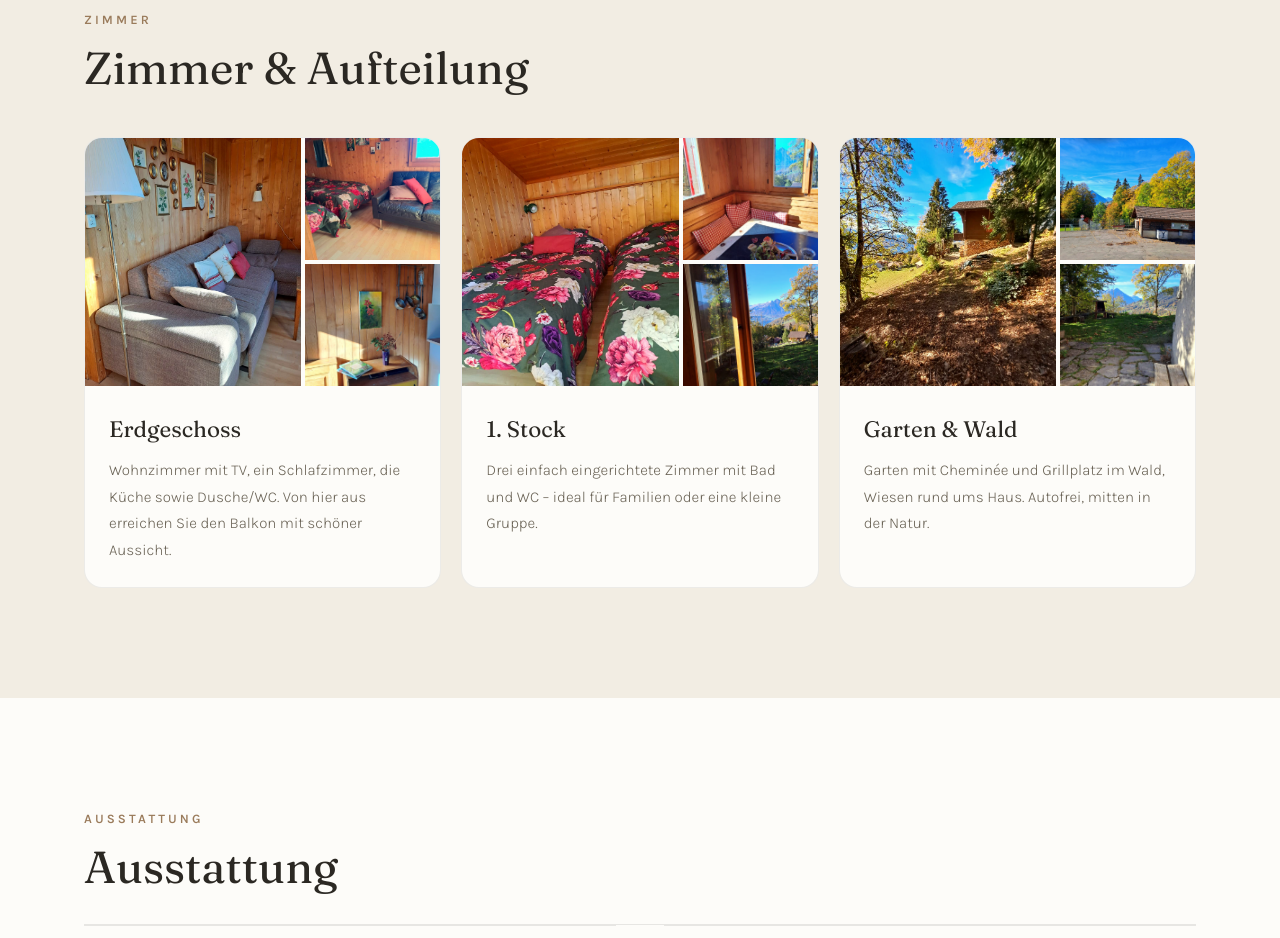
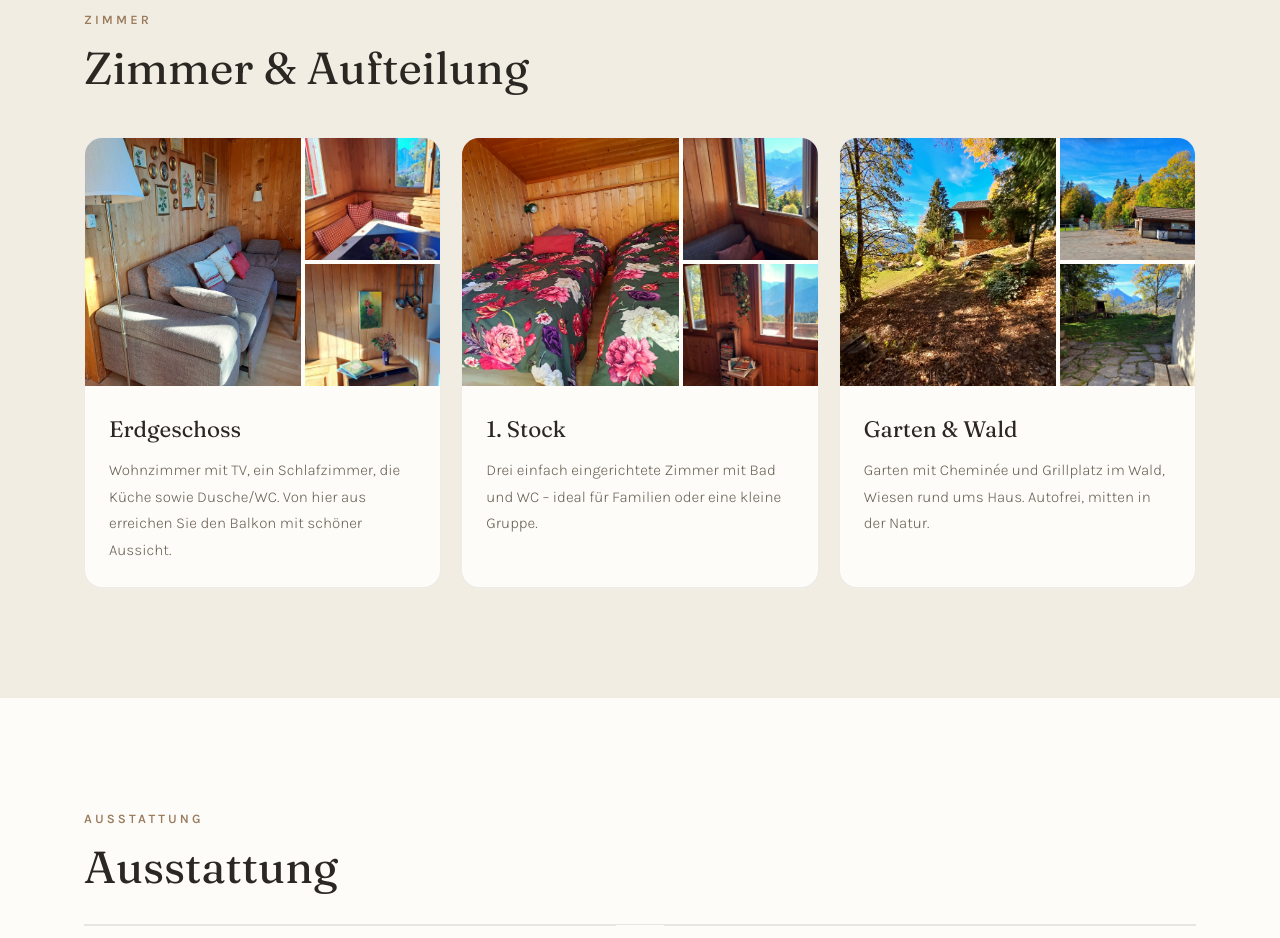
Before and after one commit to olafderzweite730/Heidi-Chalet, a plain HTML site: page chalet.html in a window 1280 px wide. Shown: the part 1720-2658 px from the top of the page. Drawn offline with Linux system fonts and the light colour scheme.

Commit message:
Karten korrigieren: Sitzplatz/Liegestuehl-Aussicht ins Erdgeschoss, andere Raeume fuer 1. Stock
Co-authored-by: olafderzweite730 <olafderzweite730@users.noreply.github.com>

```diff
--- a/chalet.html
+++ b/chalet.html
@@ -58,7 +58,7 @@
       <div class="card">
         <div class="card-images">
           <img src="images/photo-28.jpg" alt="Wohnzimmer im Erdgeschoss" loading="lazy">
-          <img src="images/photo-19.jpg" alt="Schlafzimmer im Erdgeschoss" loading="lazy">
+          <img src="images/photo-27.jpg" alt="Sitzplatz im Erdgeschoss" loading="lazy">
           <img src="images/photo-25.jpg" alt="Küche im Erdgeschoss" loading="lazy">
         </div>
         <div class="card-body">
@@ -69,8 +69,8 @@
       <div class="card">
         <div class="card-images">
           <img src="images/photo-17.jpg" alt="Zimmer mit zwei Betten im 1. Stock" loading="lazy">
-          <img src="images/photo-27.jpg" alt="Sitzplatz im 1. Stock" loading="lazy">
-          <img src="images/photo-30.jpg" alt="Aussicht vom 1. Stock" loading="lazy">
+          <img src="images/photo-22.jpg" alt="Zimmer mit Panoramafenster im 1. Stock" loading="lazy">
+          <img src="images/photo-31.jpg" alt="Zimmer mit Büchern und Pflanze im 1. Stock" loading="lazy">
         </div>
         <div class="card-body">
           <h3 data-i18n="room_og_title">1. Stock</h3>
```
